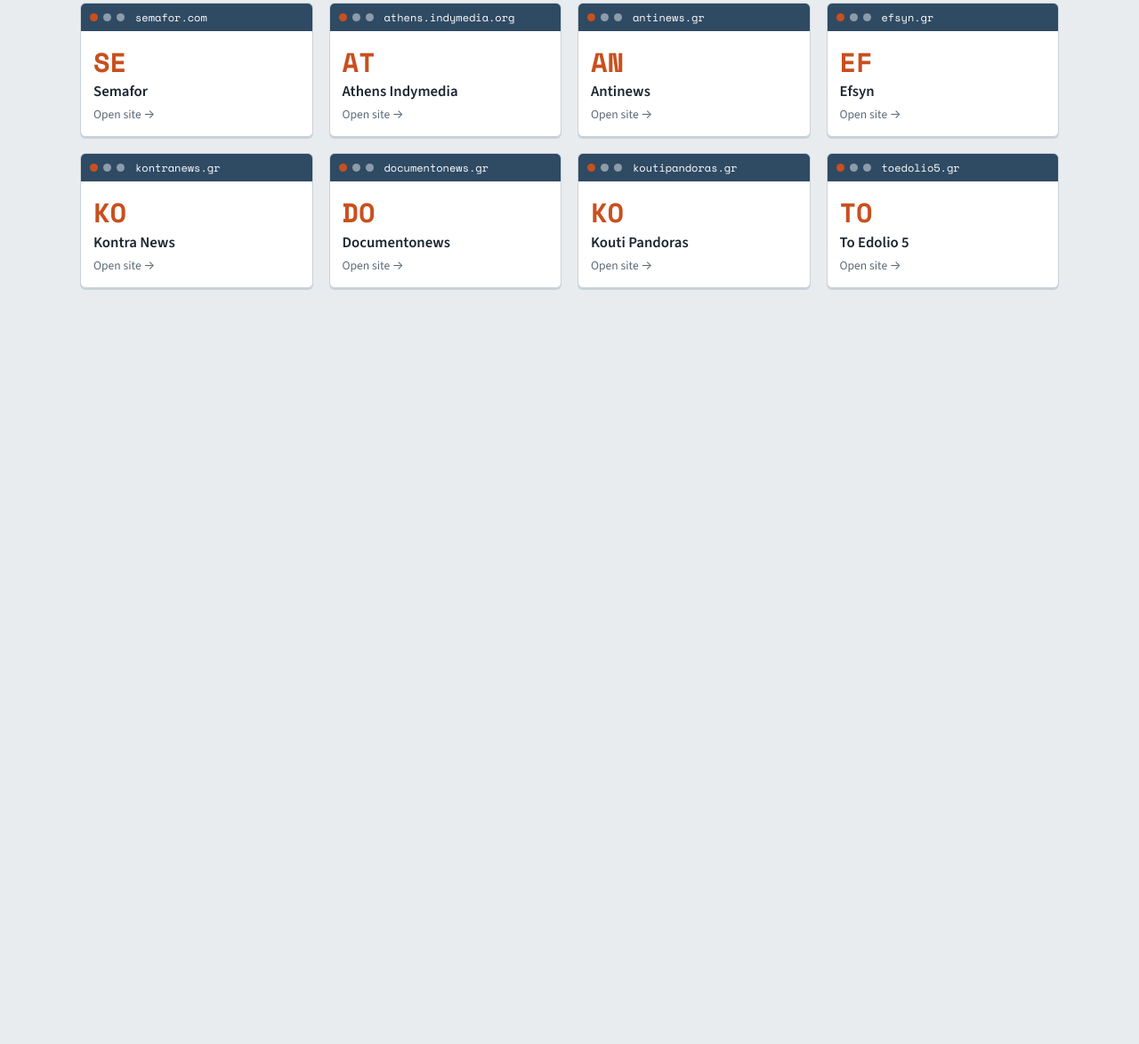
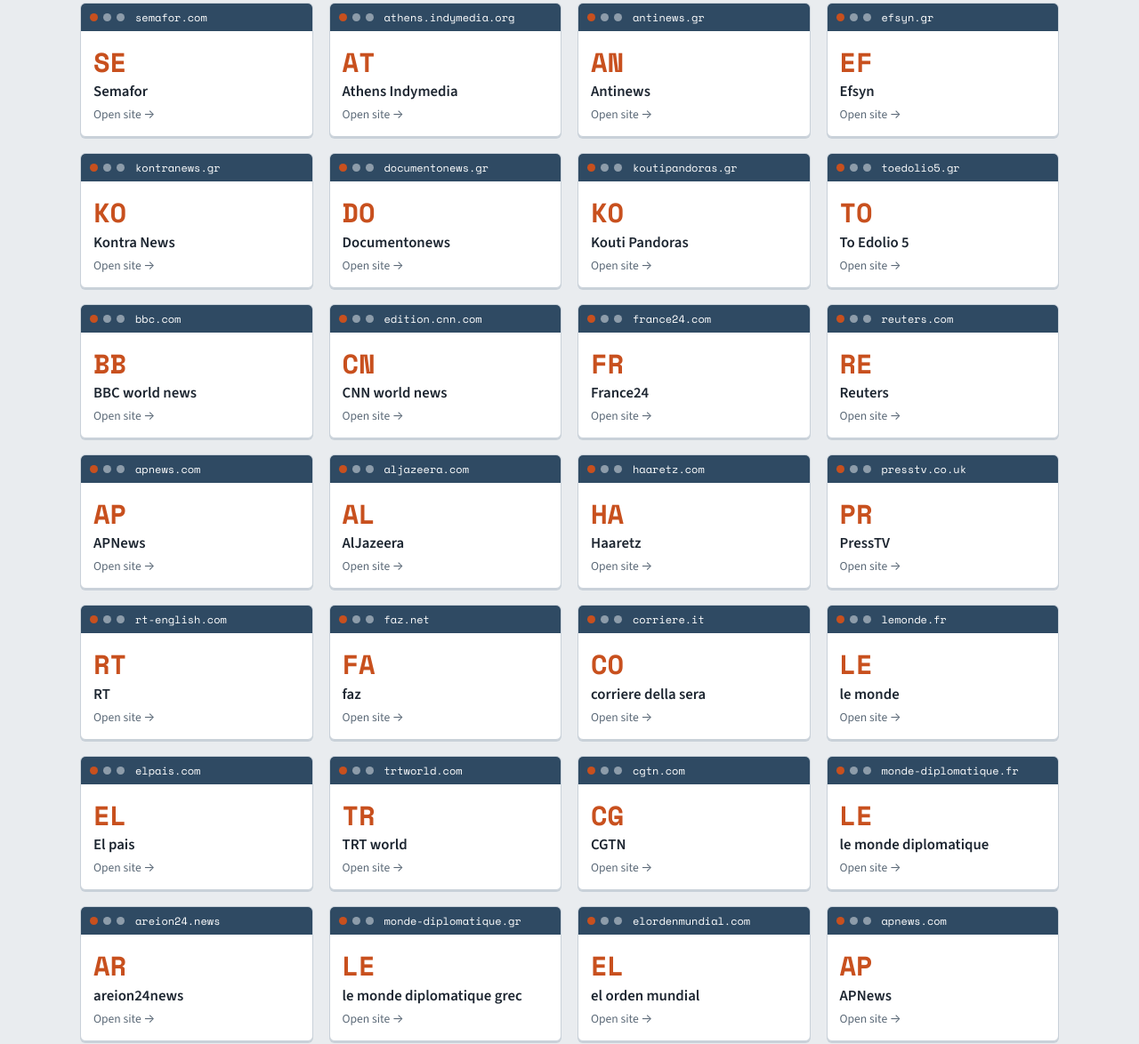
Before and after one commit to billmaz2/newsquickviewer-, a plain HTML site: page index.html in a window 1280 px wide. Shown: the part 1296-2470 px from the top of the page at 89% size. Before the commit the page ends 1648 px from the top, so only its background shows below. Drawn offline with nearby package versions, Linux system fonts and the light colour scheme.

Commit message:
Update index.html

```diff
--- a/index.html
+++ b/index.html
@@ -111,6 +111,47 @@ const sites = [
 ["Documentonews", "https://www.documentonews.gr/"],
 ["Kouti Pandoras", "https://www.koutipandoras.gr/"],
 ["To Edolio 5", "https://toedolio5.gr/"],
+["BBC world news","https://www.bbc.com/news/world"],
+["CNN world news","https://edition.cnn.com/world"],
+["France24","https://www.france24.com/en/"],
+["Reuters","https://www.reuters.com/world/"],
+["APNews","https://apnews.com/world-news"],
+["AlJazeera","https://www.aljazeera.com/"],
+["Haaretz","https://www.haaretz.com/"],
+["PressTV","https://www.presstv.co.uk/"],
+["RT","https://rt-english.com/"],
+["faz","https://www.faz.net/aktuell/"],
+["corriere della sera","https://www.corriere.it/"],
+["le monde","https://www.lemonde.fr/"],
+["El pais","https://elpais.com/"],
+["TRT world","https://www.trtworld.com/"],
+["CGTN","  https://www.cgtn.com/"],
+["le monde diplomatique","https://www.monde-diplomatique.fr/"],
+["areion24news","https://www.areion24.news/"],
+["le monde diplomatique grec","https://www.monde-diplomatique.gr/"],
+["el orden mundial","https://elordenmundial.com/"],
+["APNews","https://apnews.com/world-news"],
+["south front news","https://www.southfront.press/"],
+["insight crime","https://insightcrime.org/"],
+["rybar"," https://rybar.ru/"],
+
+
+
+
+
+
+
+
+
+
+
+
+
+
+
+
+
+
 ];
 const grid = document.getElementById("grid");
 for (const [name, url] of sites) {
```
